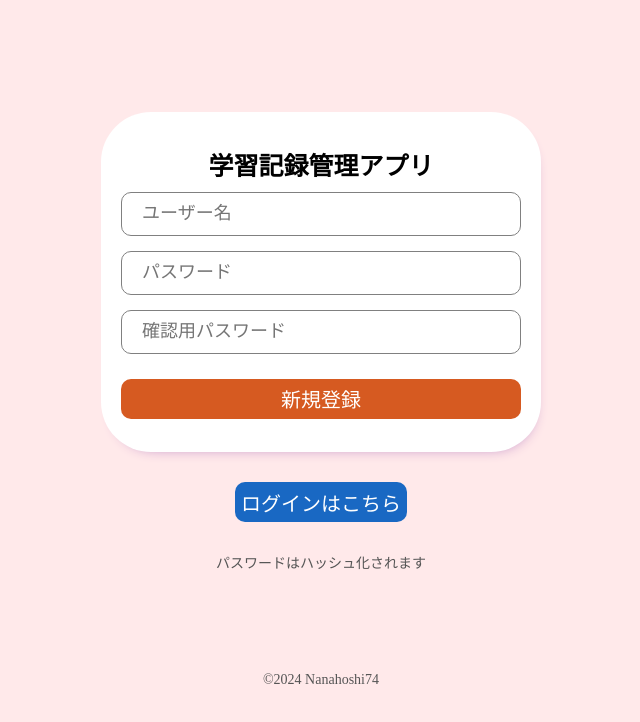
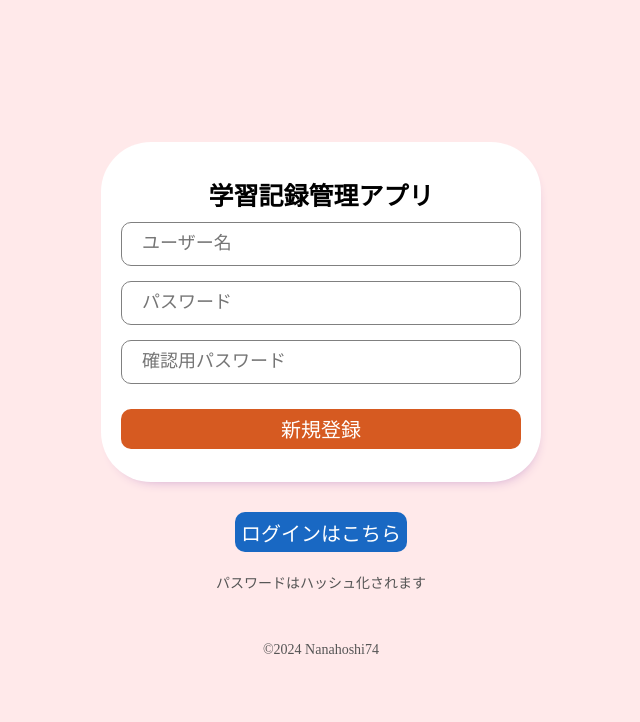
Before and after one commit to Nanahoshi74/learning-record-app-client, a React (Create React App) app: page / in a window 1280 px wide. Shown: the top 722 px of the page, without its empty margins (319-959 px from the left). Built offline with nearby package versions, Linux system fonts and the light colour scheme.

Commit message:
ログイン画面と登録画面の軽微な修正

```diff
--- a/public/index.html
+++ b/public/index.html
@@ -3,7 +3,7 @@
   <head>
     <meta charset="utf-8" />
     <link rel="stylesheet" href="http://localhost:3000/assets/style.css" />
-    <title>learning app</title>
+    <title>学習管理アプリ</title>
   </head>
   <body>
     <noscript>learning app</noscript>
--- a/src/pages/login/Login.css
+++ b/src/pages/login/Login.css
@@ -81,7 +81,7 @@
 }
 
 .copywritelogin {
-  margin-top: 100px;
+  margin-top: 50px;
   font-size: 14px;
   color: #555;
 }
--- a/src/pages/register/Register.css
+++ b/src/pages/register/Register.css
@@ -81,13 +81,13 @@
 }
 
 .copywriteregister {
-  margin-top: 100px;
+  margin-top: 50px;
   font-size: 14px;
   color: #555;
 }
 
 .hashmes {
-  margin-top: 30px;
+  margin-top: 20px;
   font-size: 14px;
   color: #555;
 }
```
